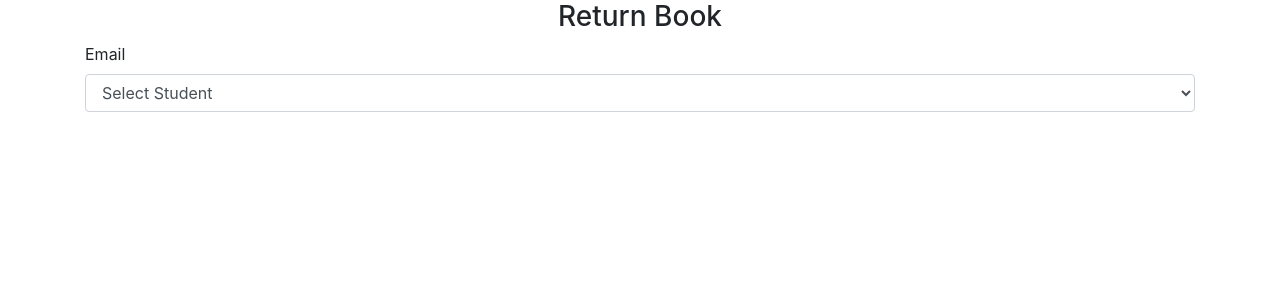
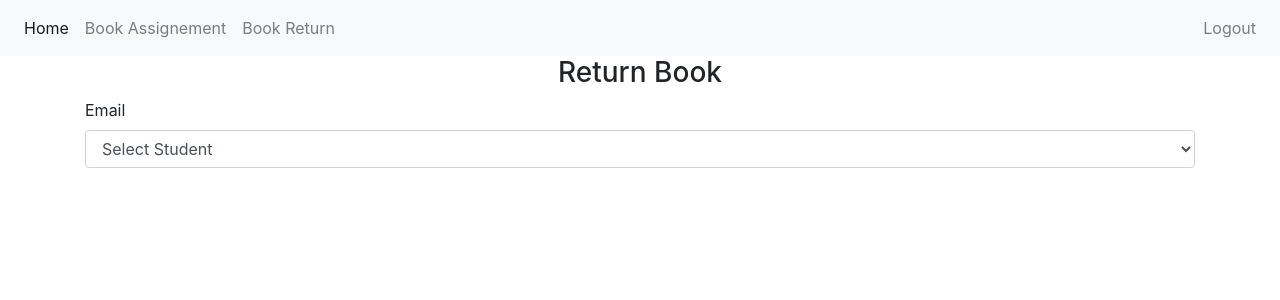
Before and after one commit to smittrootech/lms, a Django app: template users/templates/users/return_book.html in a window 1280 px wide. Shown: the top 300 px of the page. Run offline with Django 4.2, Linux system fonts and the light colour scheme; the template is opened without the code that fills it, so the values that code supplies are empty.

Commit message:
added logout feature

```diff
--- a/MyProject/settings.py
+++ b/MyProject/settings.py
@@ -41,6 +41,8 @@ INSTALLED_APPS = [
     'django.contrib.staticfiles',
     'users',
     'rest_framework',
+    'rest_framework_simplejwt.token_blacklist',
+
 
 ]
 
--- /dev/null
+++ b/users/templates/users/base.html
@@ -0,0 +1,66 @@
+<!DOCTYPE html>
+<html>
+    <head>
+        <title>Library Management System</title>
+    </head>
+
+
+    <body>
+        <nav class="navbar navbar-expand-lg navbar-light bg-light">
+
+            <div class="collapse navbar-collapse d-flex justify-content-between" id="navbarNavDropdown">
+                <ul class="navbar-nav">
+                    <li class="nav-item active">
+                    <a class="nav-link" href="{% url 'BookDetailView' %}">Home <span class="sr-only">(current)</span></a>
+                    </li>
+                    <li class="nav-item">
+                    <a class="nav-link" href="{% url 'book_assignment' %}">Book Assignement</a>
+                    </li>
+                    <li class="nav-item">
+                    <a class="nav-link" href="{% url 'book_return' %}">Book Return</a>
+                    </li>
+                </ul>
+                <ul class="navbar-nav">
+                    <li class="nav-item" id ="logout">
+                        <a class="nav-link" href="{% url 'loginview' %}" >Logout</a>
+                    </li>
+                </ul>
+            </div>
+          </nav>
+    {% block content %}{% endblock content %}
+    </body>
+
+    <script>
+        $("#logout").click(function(event)
+                {
+                    event.preventDefault();
+                    $.ajax({
+                        type: "POST",
+                        url: "http://127.0.0.1:8000/lms/logout/",
+                        data:{
+                            "refresh_token" : localStorage.getItem("RefreshToken")
+                        },
+                        headers:{
+                            'Authorization' : 'Bearer ' + localStorage.getItem("accessToken"),
+                        },
+                        success: function(result)
+                        {
+                            alert("User Successfully logged out")
+                            localStorage.removeItem('accessToken');
+                            localStorage.removeItem('RefreshToken');
+                            window.location="http://127.0.0.1:8000/lms/loginview/"
+
+
+                        },
+                        error: function() {
+                            alert("Not able to logout")
+                            window.location="http://127.0.0.1:8000/lms/loginview/"
+
+
+                        },
+                    });
+                    //return false;
+                });
+
+    </script>
+</html>
--- a/users/templates/users/return_book.html
+++ b/users/templates/users/return_book.html
@@ -1,4 +1,9 @@
 <!DOCTYPE html>
+
+{% extends "users/base.html" %}
+
+{% block content %}
+
 <html>
 
 <head>
@@ -26,12 +31,7 @@
             </div>
             <div id ="return_button">
             </div>
-            <div id="overdue_books">
-                <div class="btn-group" role="group" aria-label="overdue_books">
-
-                </div>
-            </div>
-            <div id ="pay_button">
+            <div id ="notification" class="text-center">
             </div>
 
 
@@ -113,6 +113,8 @@
                         'Authorization' : 'Bearer ' + localStorage.getItem("accessToken"),
                     },
                     success: function(data,status, xhr) {
+
+                        if ((data.length)!= 0){
                                     $("#book_detail").html(`<div class="form-group">
                                         <label for="books">Books</label>
                                         <select class="form-control"  id="book" name="book" placeholder="Select book">
@@ -121,6 +123,7 @@
                                     </div>
                                     `
                                     )
+
 
                                     data.map((e,i) => {
                                             $.ajax({
@@ -150,7 +153,7 @@
                                                                         'Authorization' : 'Bearer ' + localStorage.getItem("accessToken"),
                                                                     },
                                                                     success: function(data){
-                                                        console.log(data)
+                                                                        alert("Book returned sucessfully")
                                                                     },
                                                                     error: function() {
                                                                         alert('Error')
@@ -167,6 +170,18 @@
                                                 }
                                             })
                                         })
+                                 }
+                            else{
+
+                                    $("#notification").html(`
+                                        <div class="form-group">
+                                            <h3 style="color:darkblue;" >No books are assigned to this user</h3>
+                                        </div>
+                                        `
+                              )
+
+                            }
+
 
                     },
                     error: function() {
@@ -176,11 +191,5 @@
 
             })
 
-
-
-
-
-
-
-
 </script>
+{% endblock content %}
```
Also changed, not shown: users/templates/users/assign_book.html (+8 -15 lines), users/templates/users/books.html (+7 -0 lines), users/urls.py (+4 -5 lines), users/views.py (+13 -4 lines), db.sqlite3. Lines whose indentation alone changed are shown as unchanged.
